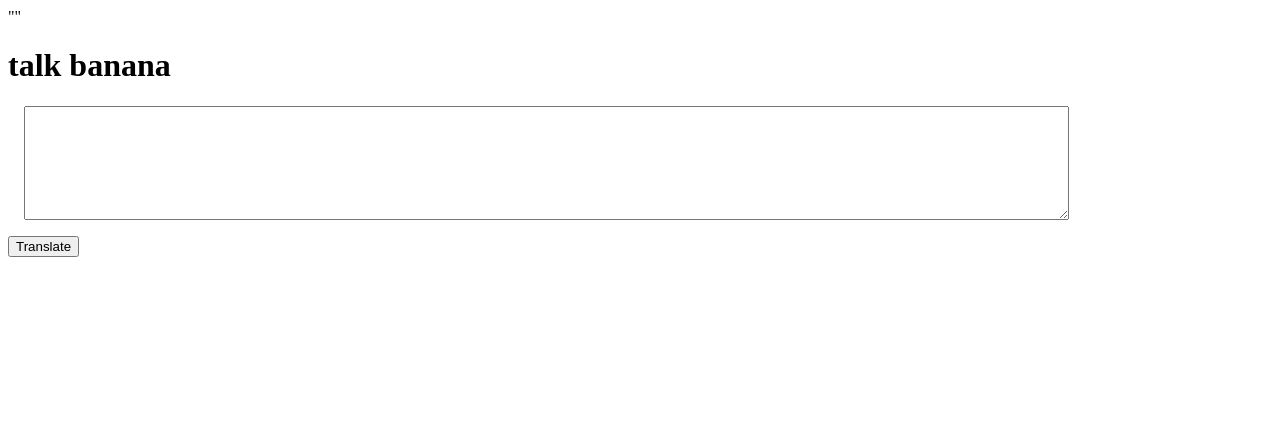
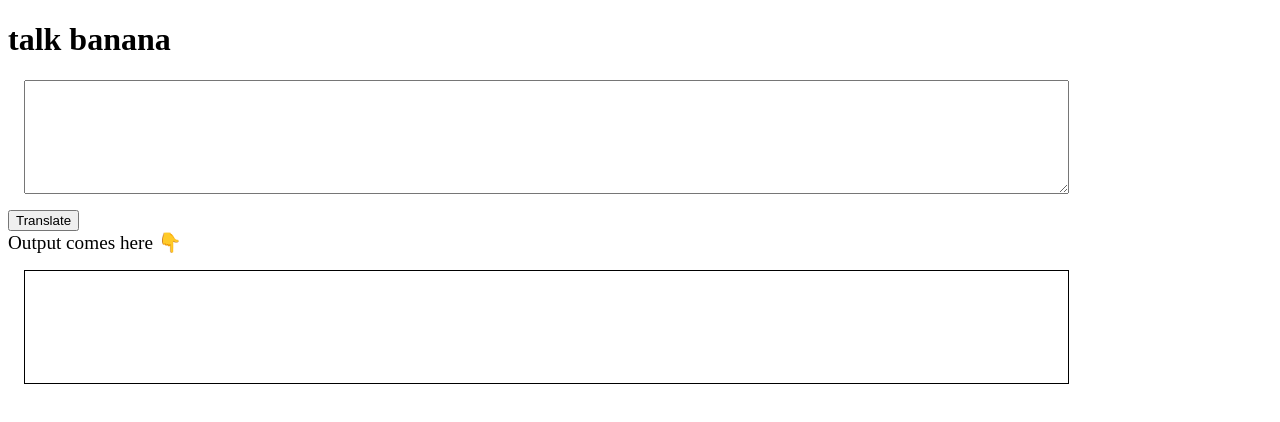
Before and after one commit to sharath-io/neogcamp-banana-speak, a plain HTML site: page index.html in a window 1280 px wide. Drawn offline with Linux system fonts and the light colour scheme.

Commit message:
input output processing done

```diff
--- a/app.js
+++ b/app.js
@@ -1,11 +1,11 @@
 var btnTranslate =document.querySelector("#btn-translate");
 var txtInput = document.querySelector("#txt-input");
+var outputDiv = document.querySelector("#output");
 
 
 function clickEventHandler()
 {
-    console.log("Clicked");
-    console.log("input", txtInput.value);
+    outputDiv.innerText ="##$%^&&&^$@" + txtInput.value;
 }
 
 btnTranslate.addEventListener("click", clickEventHandler);
--- a/index.html
+++ b/index.html
@@ -14,14 +14,25 @@
             margin: 1rem;
             padding: 1rem;
         }
-    </style>""
+
+        #output{
+            border: 1px solid black;
+            height: 10vh;
+            width: 80%;
+            margin: 1rem;
+            padding: 1rem;
+        }
+    </style>
 </head>
 
 <body>
     <h1>talk banana</h1>
     <textarea id="txt-input" placeholder="Enter input text here we will convert into banana">
-    </textarea>
+     </textarea>
     <button id="btn-translate">Translate</button>
+
+    <div style="font-size: larger;">Output comes here 👇</div>
+    <div id="output"></div>
 
     <script src="app.js" rel="text/javascript"></script>
 </body>
```
